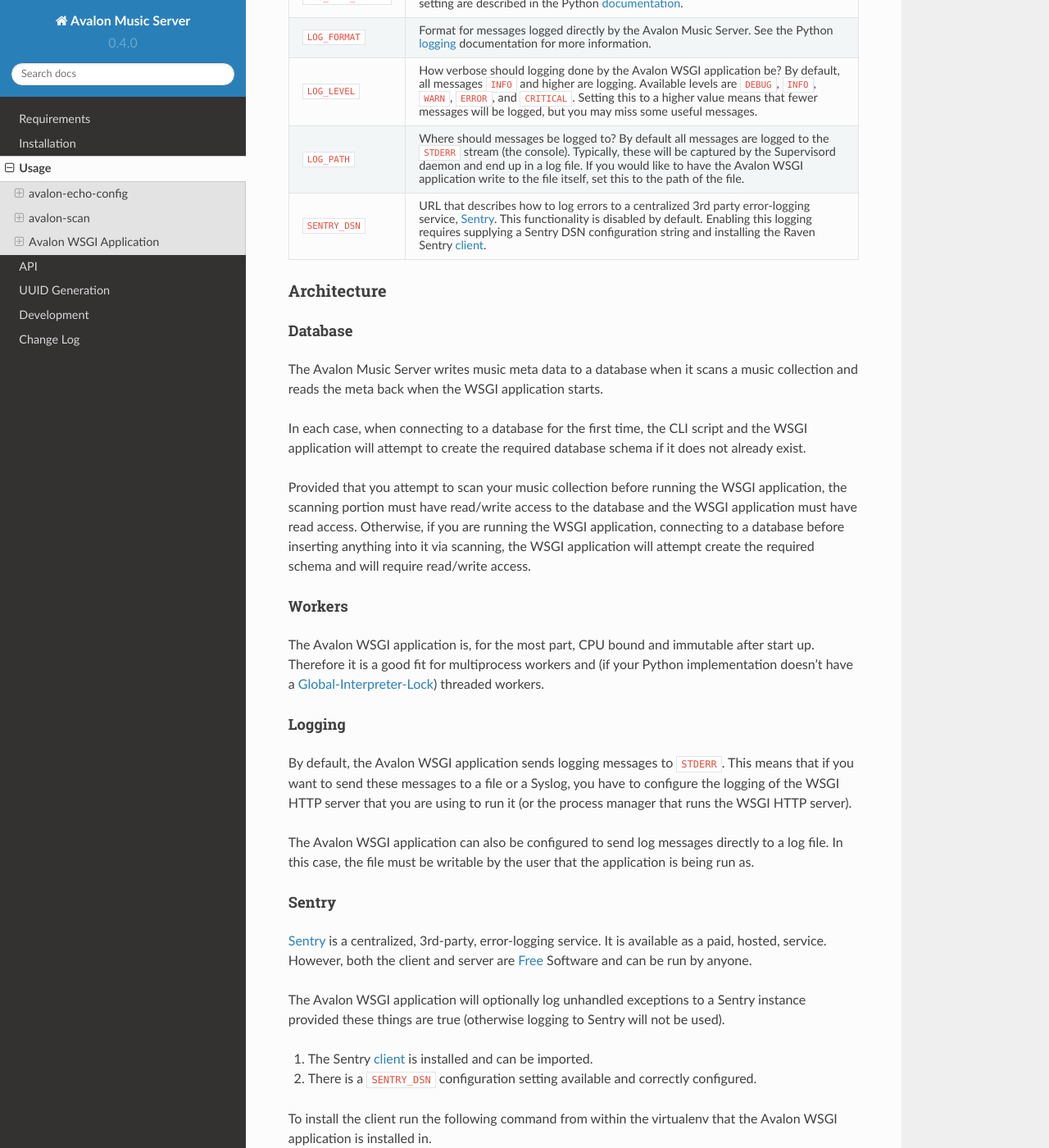
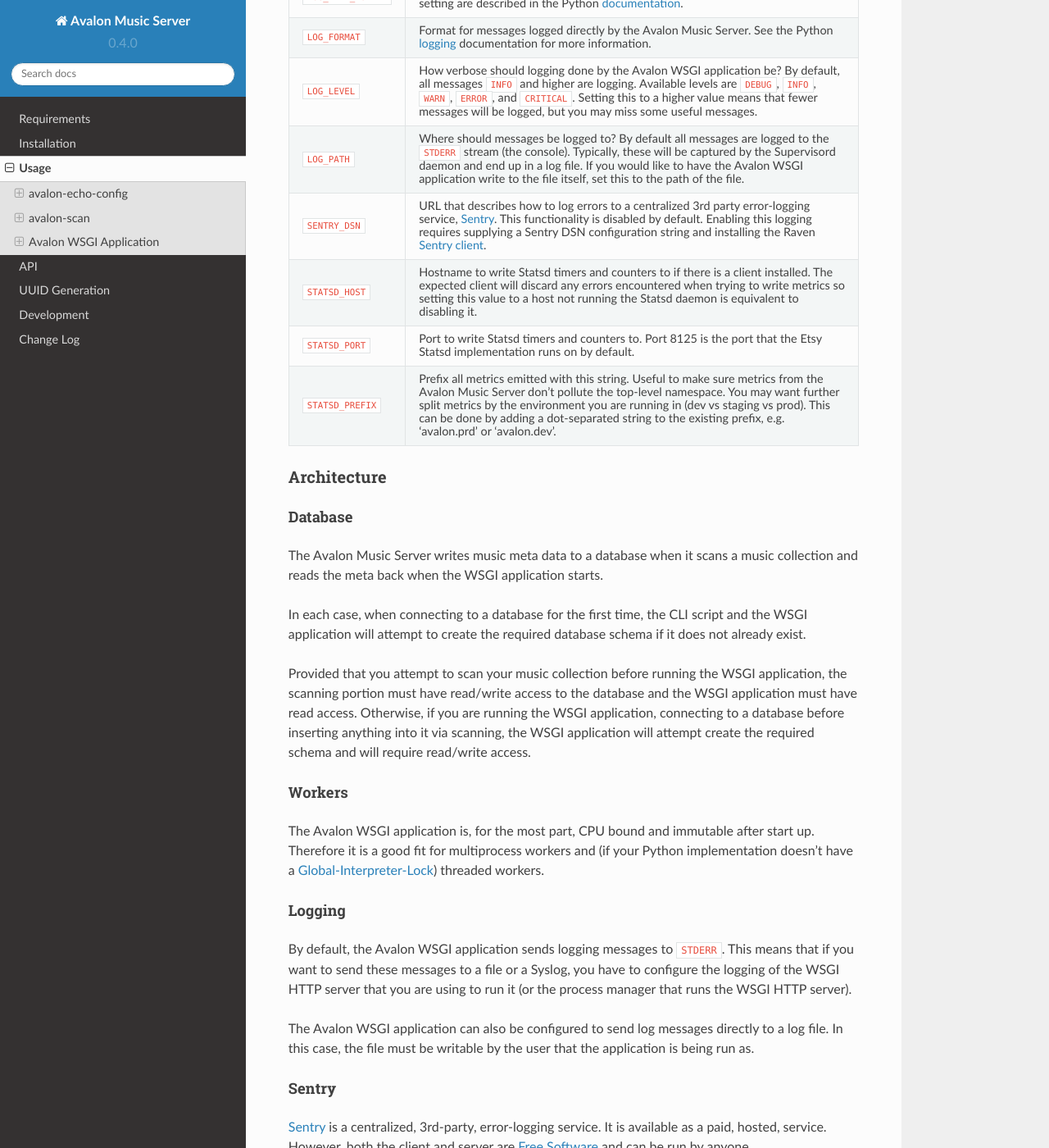
Before and after one commit to 56quarters/avalonms, a Sphinx documentation site: the page built from doc/source/usage.rst, in a window 1280 px wide and 1400 px high, scrolled down 3530 px. Shown: the whole window at 82% size. Built offline with Sphinx 7.4.7 and the Read the Docs theme 2.0.0, drawn with Linux system fonts in a browser that asks for light colours; some of the changed text lies outside the part shown.

Commit message:
Add documentation about optional statsd integration. Closes #10

```diff
--- a/doc/source/changes.rst
+++ b/doc/source/changes.rst
@@ -1,5 +1,11 @@
 Change Log
 ==========
+
+0.5.0 - Future Release
+----------------------
+* Add optional support for recording method execution times to Statsd. Enabling
+  timing requires installing the `pystatsd <https://github.com/jsocol/pystatsd>`_
+  client and setting configuration values to point to your statsd instance.
 
 0.4.0 - 2014-11-24
 ------------------
--- a/doc/source/usage.rst
+++ b/doc/source/usage.rst
@@ -1,5 +1,7 @@
 Usage
 -----
+
+.. TODO: Split CLI and WSGI docs
 
 avalon-echo-config
 ~~~~~~~~~~~~~~~~~~
@@ -201,8 +203,23 @@
 ``SENTRY_DSN``      URL that describes how to log errors to a centralized 3rd party
                     error-logging service, Sentry_. This functionality is disabled
                     by default. Enabling this logging requires supplying a Sentry
-                    DSN configuration string and installing the Raven Sentry
-                    client_.
+                    DSN configuration string and installing the Raven `Sentry client`_.
+
+``STATSD_HOST``     Hostname to write Statsd timers and counters to if there is a
+                    client installed. The expected client will discard any errors
+                    encountered when trying to write metrics so setting this value
+                    to a host not running the Statsd daemon is equivalent to
+                    disabling it.
+
+``STATSD_PORT``     Port to write Statsd timers and counters to. Port 8125 is the
+                    port that the Etsy Statsd implementation runs on by default.
+
+``STATSD_PREFIX``   Prefix all metrics emitted with this string. Useful to make
+                    sure metrics from the Avalon Music Server don't pollute the
+                    top-level namespace. You may want further split metrics by
+                    the environment you are running in (dev vs staging vs prod).
+                    This can be done by adding a dot-separated string to the
+                    existing prefix, e.g. 'avalon.prd' or 'avalon.dev'.
 =================== ===============================================================
 
 Architecture
@@ -248,14 +265,14 @@
 ======
 
 Sentry_ is a centralized, 3rd-party, error-logging service. It is available as a
-paid, hosted, service. However, both the client and server are Free_ Software and
+paid, hosted, service. However, both the client and server are `Free Software`_ and
 can be run by anyone.
 
 The Avalon WSGI application will optionally log unhandled exceptions to a Sentry
 instance provided these things are true (otherwise logging to Sentry will not be
 used).
 
-#. The Sentry client_ is installed and can be imported.
+#. The `Sentry client`_ is installed and can be imported.
 #. There is a ``SENTRY_DSN`` configuration setting available and correctly configured.
 
 To install the client run the following command from within the virtualenv that
@@ -264,6 +281,23 @@
 .. code-block:: bash
 
     $ pip install raven
+
+Statsd
+======
+
+Statsd_ is a daemon that listens for metrics sent over UDP and periodically pushes
+them to Graphite_.
+
+The Avalon WSGI application will optionally record the execution time of each endpoint
+if the `Statsd client`_ is installed. The Statsd service to send metrics to can be
+configured with the ``STATSD_HOST`` and ``STATSD_PORT`` configuration settings.
+
+To install the client run the following command from within the virtualenv that
+the Avalon WSGI application is installed in.
+
+.. code-block:: bash
+
+    $ pip install statsd
 
 Deployment
 ^^^^^^^^^^
@@ -311,7 +345,10 @@
 .. _documentation: http://docs.python.org/2/library/time.html#time.strftime
 .. _logging: http://docs.python.org/2/library/logging.html#logrecord-attributes
 .. _Sentry: https://getsentry.com/welcome/
-.. _client: https://pypi.python.org/pypi/raven
+.. _Sentry client: https://pypi.python.org/pypi/raven
 .. _Global-Interpreter-Lock: https://wiki.python.org/moin/GlobalInterpreterLock
-.. _Free: https://github.com/getsentry/sentry
+.. _Free Software: https://github.com/getsentry/sentry
 .. _Fabric: http://www.fabfile.org/
+.. _Statsd: https://codeascraft.com/2011/02/15/measure-anything-measure-everything/
+.. _Statsd client: https://github.com/jsocol/pystatsd
+.. _Graphite: http://graphite.readthedocs.org/en/latest/
```
